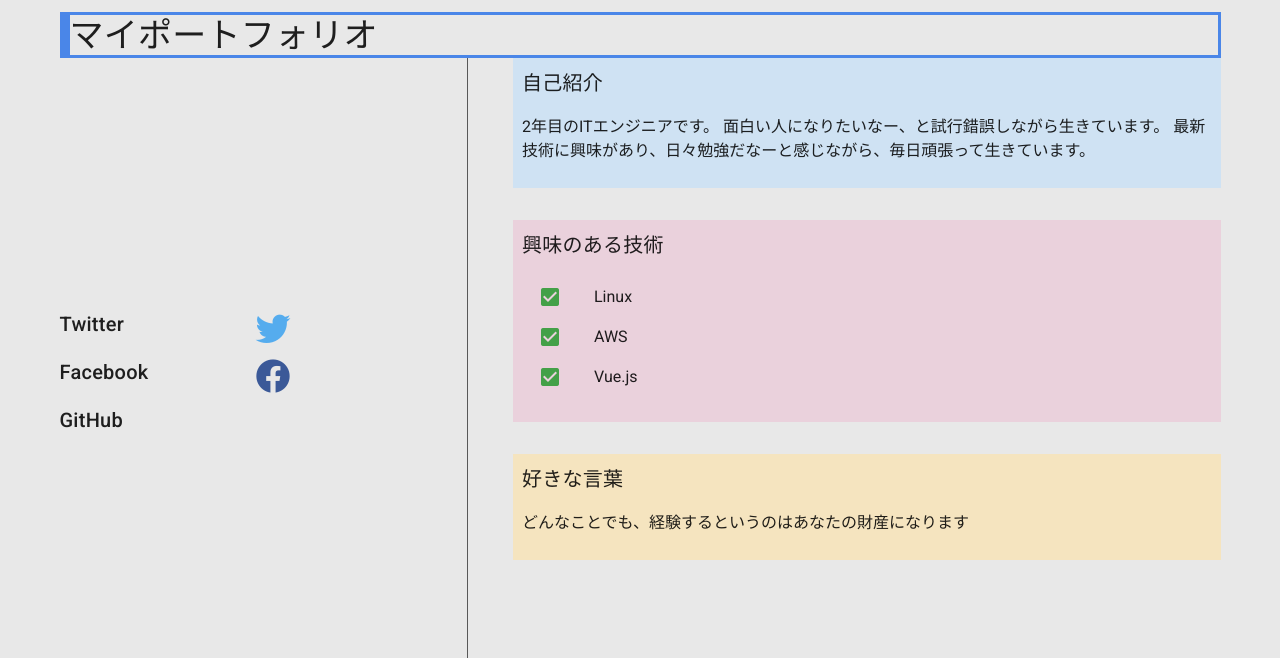
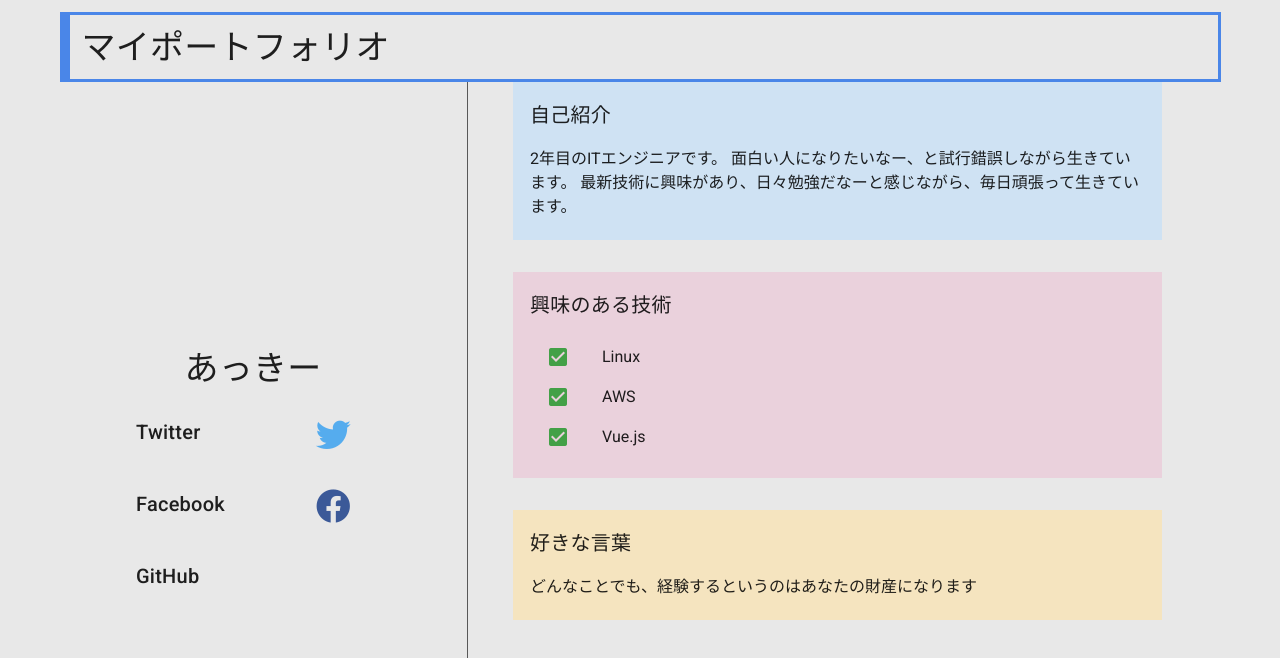
Before and after one commit to papi-tokei/portfolio-sample, a Vue app: page / in a window 1280 px wide. Shown: the top 658 px of the page. Built offline with nearby package versions, Linux system fonts and the light colour scheme.

Commit message:
fix: 全体のレイアウトの修正

```diff
--- a/src/App.vue
+++ b/src/App.vue
@@ -5,7 +5,7 @@
         no-gutters
       >
         <v-col>
-          <div class="display-1 port-title">マイポートフォリオ</div>
+          <div class="display-1 pl-3 pt-3 pb-3 port-title">マイポートフォリオ</div>
         </v-col>
       </v-row>
       <v-row
@@ -19,37 +19,46 @@
                   max-width="250">
                 </v-img>
             </v-row>
-          </v-container>
-          <v-row
-            no-gutters
-          >
+            <v-row  justify="center">
+              <p class="display-1 mt-4">あっきー</p>
+            </v-row>
+            <v-row class="">
+              <v-col class="col-2">
+              </v-col>
               <v-col>
                 <p class="title">Twitter</p>
               </v-col>
-            <v-col>
+              <v-col justify-self="center">
+                <v-btn href="https://twitter.com/?lang=ja" target="_blank" text>
                   <v-icon color="#55acee" x-large>mdi-twitter</v-icon>
+                </v-btn>
               </v-col>
             </v-row>
-          <v-row
-            no-gutters
-          >
+            <v-row>
+              <v-col class="col-2">
+              </v-col>
               <v-col>
                 <p class="title">Facebook</p>
               </v-col>
               <v-col>
+                <v-btn href="https://www.facebook.com/" target="_blank" text>
                   <v-icon color="#3b5998" x-large>mdi-facebook</v-icon>
+                </v-btn>
               </v-col>
             </v-row>
-          <v-row
-            no-gutters
-          >
+            <v-row>
+              <v-col class="col-2">
+              </v-col>
               <v-col>
                 <p class="title">GitHub</p>
               </v-col>
               <v-col>
+                <v-btn href="https://github.com/" target="_blank" text>
                   <v-icon color="black" x-large>mdi-github-circle</v-icon>
+                </v-btn>
               </v-col>
             </v-row>
+          </v-container>
         </v-col>
         <v-col>
           <v-row>
@@ -68,9 +77,9 @@
                 no-gutters
                 class="pb-8"
               >
-                <v-col>
+                <v-col class="col-11">
                   <v-card
-                    class="pa-2"
+                    class="pt-4 pb-1 pr-4 pl-4"
                     outlined
                     tile
                     color="#cfe2f3"
@@ -88,9 +97,9 @@
                 no-gutters
                 class="pb-8"
               >
-                <v-col>
+                <v-col class="col-11">
                   <v-card
-                    class="pa-2"
+                    class="pt-4 pb-1 pr-4 pl-4"
                     outlined
                     tile
                     color="#ead1dc"
@@ -128,9 +137,9 @@
               <v-row
                 no-gutters
               >
-                <v-col>
+                <v-col class="col-11">
                   <v-card
-                    class="pa-2"
+                    class="pt-4 pb-1 pr-4 pl-4"
                     outlined
                     tile
                     color="#f5e4bf"
```
Lines whose indentation alone changed are shown as unchanged.
